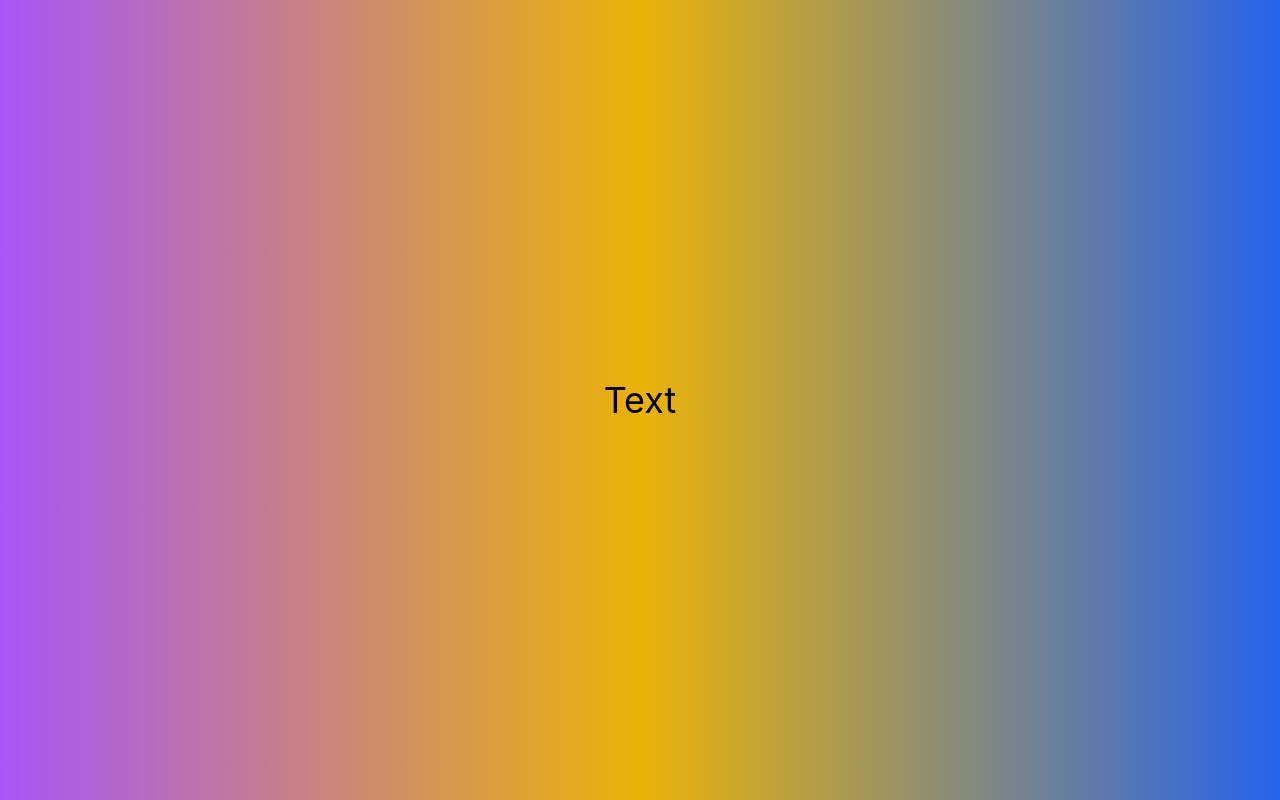
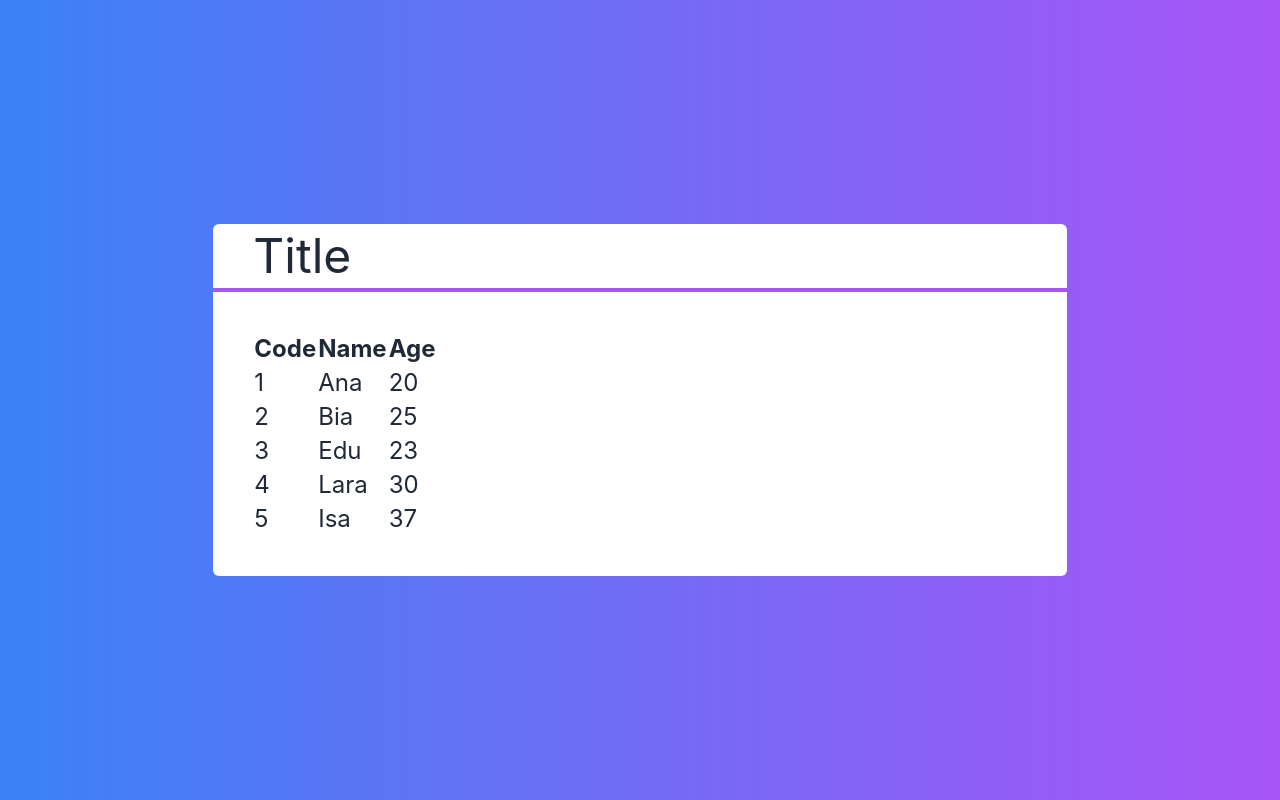
Before and after one commit to eduardosoaresdutra/Signup-Screen, a Next.js app: page / in a window 1280 px wide. Built offline with nearby package versions, Linux system fonts and the light colour scheme.

Commit message:
Initial features
Created initial components and basic functioning

```diff
--- /dev/null
+++ b/src/components/Layout.tsx
@@ -0,0 +1,20 @@
+import Title from "./Title"
+
+interface LayoutProps {
+    title: string
+    children: React.ReactNode
+}
+
+export default function Layout(props:LayoutProps) {
+    return (
+        <div className={`
+            flex flex-col w-2/3
+            bg-white text-gray-800 rounded-md
+        `}>
+            <Title>{props.title}</Title>
+            <div className="p-10 text-2xl">
+                {props.children}
+            </div>
+        </div>
+    )
+}
--- /dev/null
+++ b/src/components/Table.tsx
@@ -0,0 +1,36 @@
+import Client from '../core/Client'
+
+interface TableProps {
+    clients: Client[]
+}
+
+export default function Table(props: TableProps) {
+    function renderHeader() {
+        return (
+            <tr>
+                <th>Code</th>
+                <th>Name</th>
+                <th>Age</th>
+            </tr>
+        )
+    }
+
+    function renderData() {
+        return props.clients?.map((client, i) => {
+            return (
+                <tr key={client.id}>
+                    <td>{client.id}</td>
+                    <td>{client.name}</td>
+                    <td>{client.age}</td>
+                </tr>
+            )
+        })
+    }
+
+    return (
+        <table>
+            {renderHeader()}
+            {renderData()}
+        </table>
+    )
+}
--- /dev/null
+++ b/src/components/Title.tsx
@@ -0,0 +1,10 @@
+export default function Title(props) {
+    return (
+        <div className="flex flex-col justify-center">
+            <h1 className="px-10 py-2 text-5xl">
+                {props.children}
+            </h1>
+            <hr className="border-2 border-purple-500 bg-purple-500" />
+        </div>
+    )
+}
--- /dev/null
+++ b/src/core/Client.ts
@@ -0,0 +1,29 @@
+import { throws } from "assert"
+
+export default class Client {
+    private _id: string
+    private _name: string
+    private _age: number
+
+    constructor(name: string, age: number, id: string = null) {
+        this._id = id
+        this._name = name
+        this._age = age
+    }
+
+    static vazio() {
+        return new Client('', 0)
+    }
+
+    public get id(): string {
+        return this._id
+    }
+
+    public get name(): string {
+        return this._name
+    }
+
+    public get age(): number {
+        return this._age
+    }
+}
--- a/src/pages/index.tsx
+++ b/src/pages/index.tsx
@@ -1,10 +1,25 @@
+import Layout from "../components/Layout";
+import Table from "../components/Table";
+import Client from "../core/Client";
+
 export default function Home() {
+  const clients = [
+    new Client('Ana', 20, '1'),
+    new Client('Bia', 25, '2'),
+    new Client('Edu', 23, '3'),
+    new Client('Lara', 30, '4'),
+    new Client('Isa', 37, '5')
+  ]
+
   return (
     <div className={`
-      flex h-screen justify-center items-center
-      bg-gradient-to-r from-purple-500 via-yellow-500 to-blue-600
+      flex justify-center items-center h-screen
+      bg-gradient-to-r from-blue-500 to-purple-500
+      text-white
     `}>
-      <span className="text-4xl">Text</span>
+      <Layout title="Title">
+        <Table clients={clients}></Table>
+      </Layout>
     </div>
   )
 }
```
Also changed, not shown: src/pages/_app.tsx (renamed from src/pages/_app.js), src/pages/api/hello.ts (renamed from src/pages/api/hello.js).
